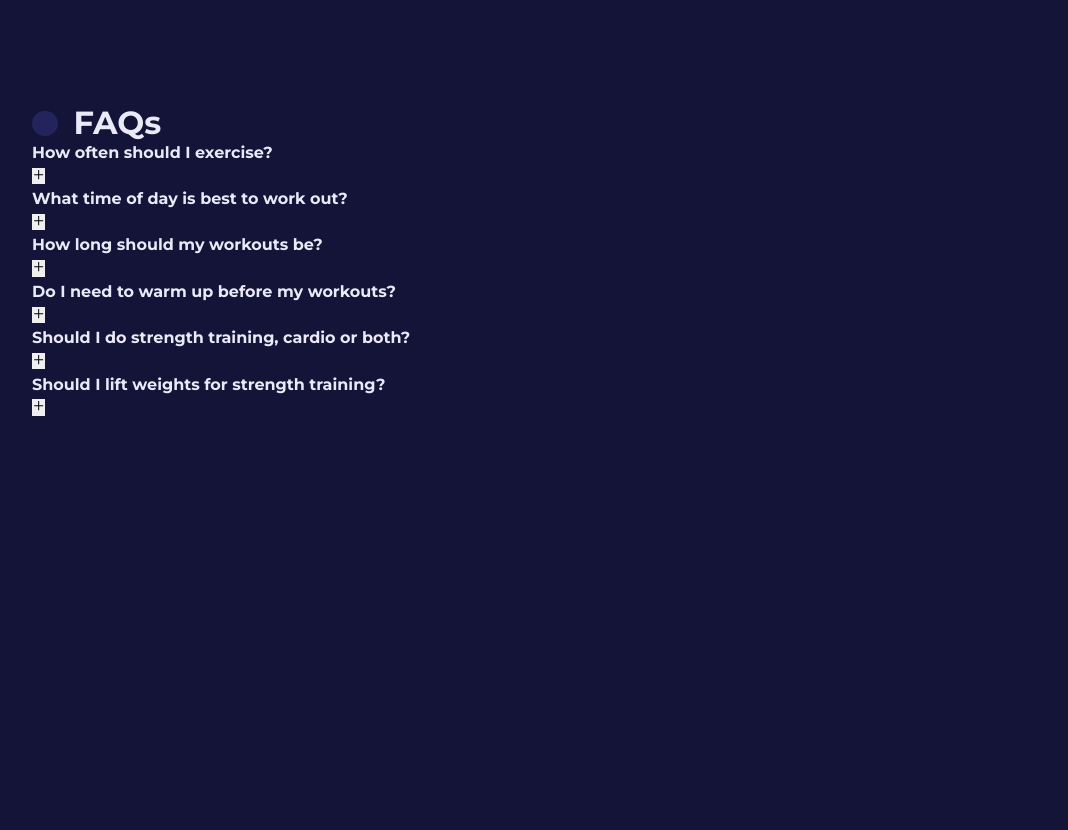
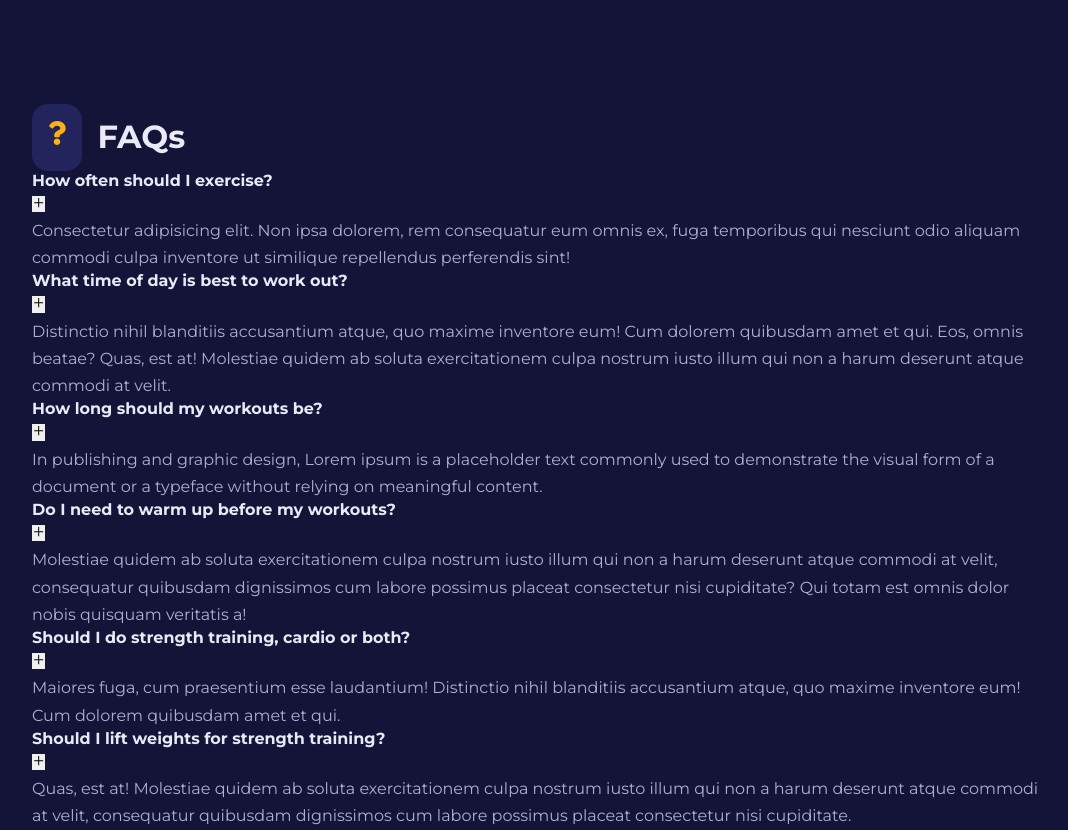
Before and after one commit to Eddysam2000/XP-Fitness, a React (Create React App) app: page / in a window 1280 px wide. Shown: the part 2280-3110 px from the top of the page, without its empty margins (96-1164 px from the left). Before the commit the page ends 2701 px from the top, so only its background shows below. Built offline with nearby package versions, Linux system fonts and the light colour scheme.

Commit message:
faq added

```diff
--- a/src/components/FAQ.jsx
+++ b/src/components/FAQ.jsx
@@ -9,6 +9,7 @@ const FAQ = ({question, answer}) => {
           <AiOutlinePlus/>
         </button>
       </div>
+      <p>{answer}</p>
     </article>
   )
 }
--- a/src/components/FAQs.jsx
+++ b/src/components/FAQs.jsx
@@ -8,7 +8,7 @@ const FAQs = () => {
   return (
     <section className="faqs">
       <div className="container faqs_container">
-        <SectionHead icon={FaQuestion} title="FAQs" />
+        <SectionHead icon={<FaQuestion/>} title="FAQs" />
         <div className="faqs_wrapper">
           {
             faqs.map(({id,question, answer}) => {
--- a/src/components/Values.jsx
+++ b/src/components/Values.jsx
@@ -22,7 +22,7 @@ const Values = () => {
                 <div className="values_wrapper">
                     {
                         values.map(({id, icon, title, desc})=> {
-                            return <Card className='values_value'>
+                            return <Card key={id} className='values_value'>
                                 <span>{icon}</span>
                                 <h4>{title}</h4>
                                 <small>{desc}</small>
```
